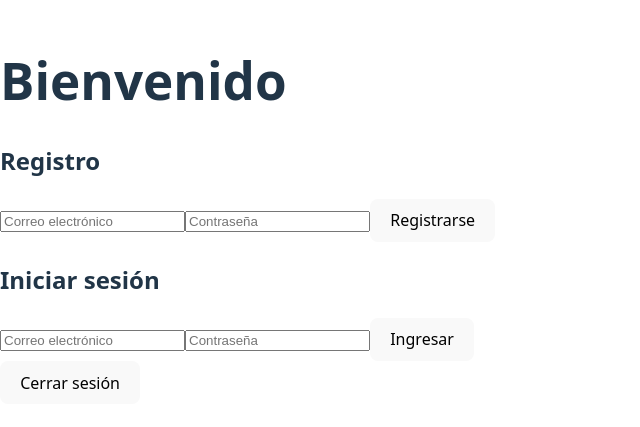
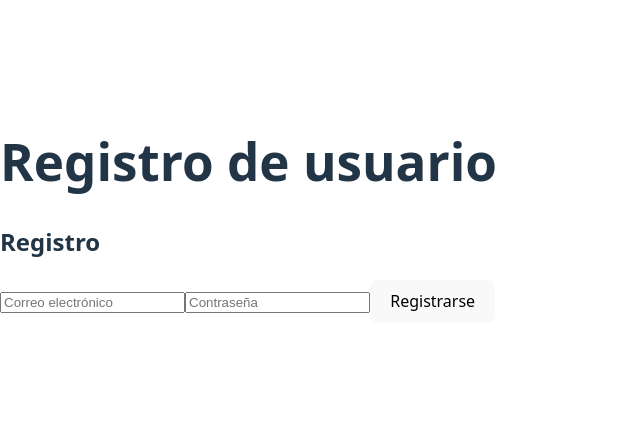
Before and after one commit to alxate/React, a React (Vite) app in the folder React-Alzate/: page / in a window 1280 px wide. Shown: the part 189-616 px from the top of the page, without its empty margins (0-640 px from the left). Built offline with nearby package versions, Linux system fonts and the light colour scheme.

Commit message:
se crea archivo firebase.ts, Conectado correctamente

```diff
--- a/React-Alzate/src/App.tsx
+++ b/React-Alzate/src/App.tsx
@@ -1,15 +1,11 @@
 import React from 'react';
-import Register from './components/Register';
-import Login from './components/Login';
-import Logout from './components/Logout';
+import Register from "./components/Register";
 
 const App: React.FC = () => {
   return (
-    <div>
-      <h1>Bienvenido</h1>
+    <div className="App">
+      <h1>Registro de usuario</h1>
       <Register />
-      <Login />
-      <Logout />
     </div>
   );
 };
```
Also changed, not shown: React-Alzate/src/firebase.ts (added, +14 -0 lines).
